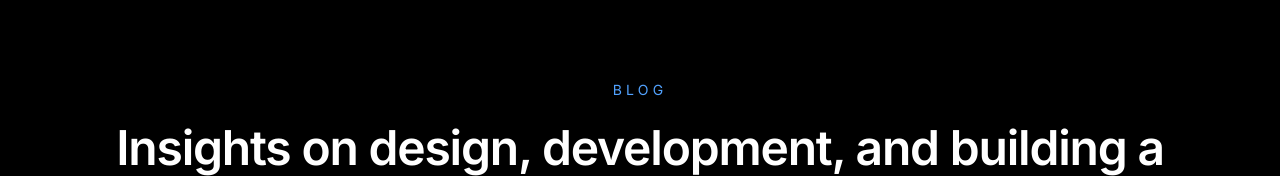
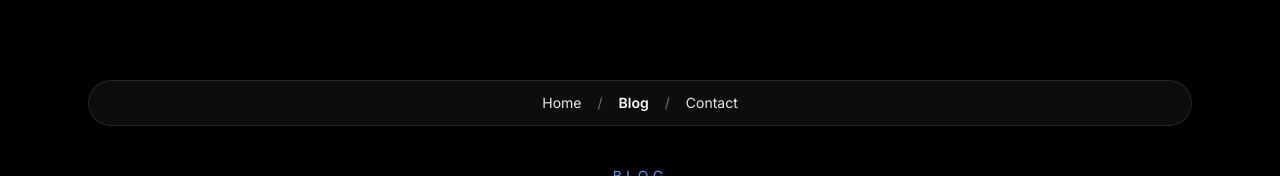
Before and after one commit to khizerarain/khizar-arain, a Next.js app: page /blog in a window 1280 px wide. Shown: the top 176 px of the page. Built offline with nearby package versions, Linux system fonts and the light colour scheme.

Commit message:
feat(blog): add navigation links to the blog page

```diff
--- a/src/app/blog/page.tsx
+++ b/src/app/blog/page.tsx
@@ -14,6 +14,20 @@ export default async function BlogPage() {
   return (
     <main className="min-h-screen bg-black text-white">
       <section className="max-w-6xl mx-auto px-6 py-20">
+        <nav className="mb-10 flex flex-wrap items-center justify-center gap-4 rounded-full border border-white/10 bg-white/5 px-5 py-3 text-sm text-gray-200">
+          <Link href="/" className="transition hover:text-white">
+            Home
+          </Link>
+          <span className="text-gray-500">/</span>
+          <Link href="/blog" className="font-semibold text-white">
+            Blog
+          </Link>
+          <span className="text-gray-500">/</span>
+          <Link href="/contact" className="transition hover:text-white">
+            Contact
+          </Link>
+        </nav>
+
         <div className="space-y-6 text-center mb-12">
           <p className="text-sm uppercase tracking-[0.3em] text-blue-400">
             Blog
```
